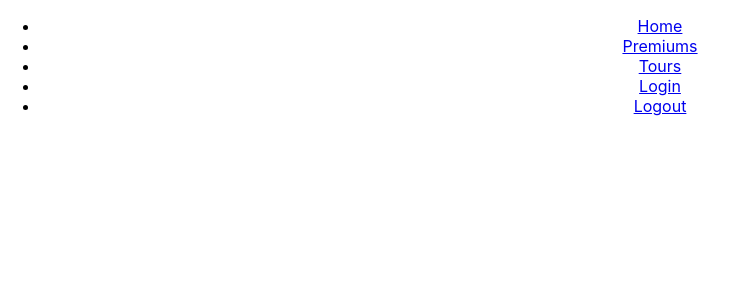
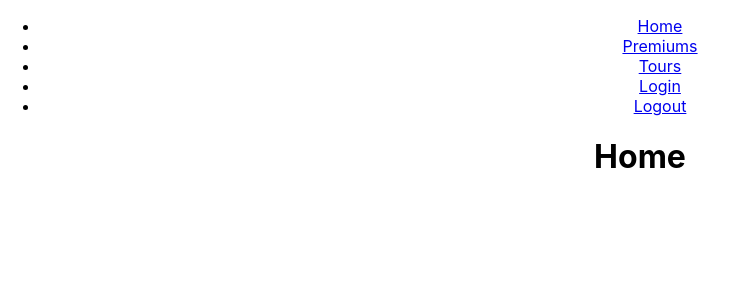
Before and after one commit to Christian1Ramirez/milestone3, a React (Create React App) app: page / in a window 1280 px wide. Shown: the top 300 px of the page, without its empty margins (0-737 px from the left). Built offline with nearby package versions, Linux system fonts and the light colour scheme.

Commit message:
signup & login fully functional

```diff
--- a/src/App.jsx
+++ b/src/App.jsx
@@ -18,7 +18,7 @@ function App() {
         </header>
         <main>
           <Routes>
-            <Route path='/home' element={<Home />} />
+            <Route path='/' element={<Home />} />
             <Route path='/premiums' element={<Premiums />} />
             <Route path='/tours' element={<Tours />} />
             <Route path='/login' element={<Login />} />
--- a/src/components/Login.jsx
+++ b/src/components/Login.jsx
@@ -1,18 +1,27 @@
 import React, { useState } from 'react';
-import { Link } from 'react-router-dom';
+import { Link, useNavigate } from 'react-router-dom';
 import supabase from '../services/supabaseClient';
 
 function Login() {
   const [email, setEmail] = useState('');
   const [password, setPassword] = useState('');
 
+  // Get the `navigate` function from React Router
+  const navigate = useNavigate();
+
   const handleLogin = async () => {
     let { data, error } = await supabase.auth.signInWithPassword({
       email,
       password,
     });
-    if (error) console.log("Login Error:", error);
-    else console.log("Login Success:", data);
+
+    if (error) {
+      console.log("Login Error:", error);
+    } else {
+      console.log("Login Success:", data);
+
+      navigate('/');
+    }
   };
 
   return (
@@ -21,9 +30,9 @@ function Login() {
       <input type="email" placeholder="Email" onChange={(e) => setEmail(e.target.value)} />
       <input type="password" placeholder="Password" onChange={(e) => setPassword(e.target.value)} />
       <button onClick={handleLogin}>Login</button>
-        <p>
-          Don't have an account? <Link to="/signup">Sign Up</Link>
-        </p>
+      <p>
+        Don't have an account? <Link to="/signup">Sign Up</Link>
+      </p>
     </div>
   );
 }
--- a/src/components/Logout.jsx
+++ b/src/components/Logout.jsx
@@ -8,7 +8,7 @@ function Logout() {
       console.log("Logout Error:", error);
     } else {
         window.alert("You have successfully logged out!");
-        window.location.href = "/home";
+        window.location.href = "/";
        }
     };
 
--- a/src/components/Navbar.jsx
+++ b/src/components/Navbar.jsx
@@ -6,7 +6,7 @@ function Navbar() {
     <header>
      <ul>
       <li>
-       <Link to="/home">Home</Link>
+       <Link to="/">Home</Link>
       </li>
       <li>
        <Link to="/premiums">Premiums</Link>
```
Also changed, not shown: src/components/SignUp.jsx (line endings or trailing spaces).
